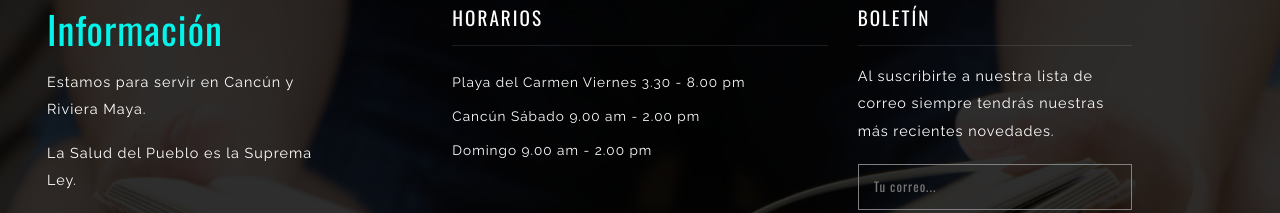
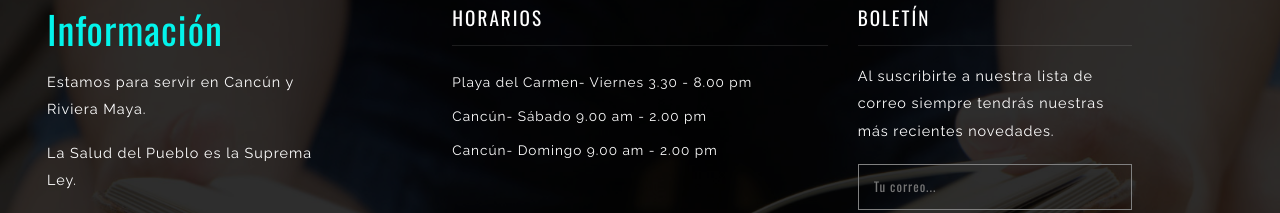
Before and after one commit to jaimesr/homepage, a plain HTML site: page index.html in a window 1280 px wide. Shown: the part 5810-6023 px from the top of the page. Drawn offline with nearby package versions, Linux system fonts and the light colour scheme; some icons are missing.

Commit message:
horarios

```diff
--- a/index.html
+++ b/index.html
@@ -668,18 +668,19 @@ License URL: http://creativecommons.org/licenses/by/3.0/
                 <hr />
                 <ul class="list-info-w3pvt last-w3ls-contact mt-lg-4">
                   <li>
-                    <p>Playa del Carmen
+                    <p>Playa del Carmen-
                       Viernes 3.30 - 8.00 pm
                     </p>
                   </li>
                   <li class="my-2">
                     <p>
-                      Cancún
+                      Cancún-
                       Sábado 9.00 am - 2.00 pm
                     </p>
                   </li>
                   <li class="my-2">
                     <p>
+                      Cancún-
                       Domingo 9.00 am - 2.00 pm
                     </p>
                   </li>
```
